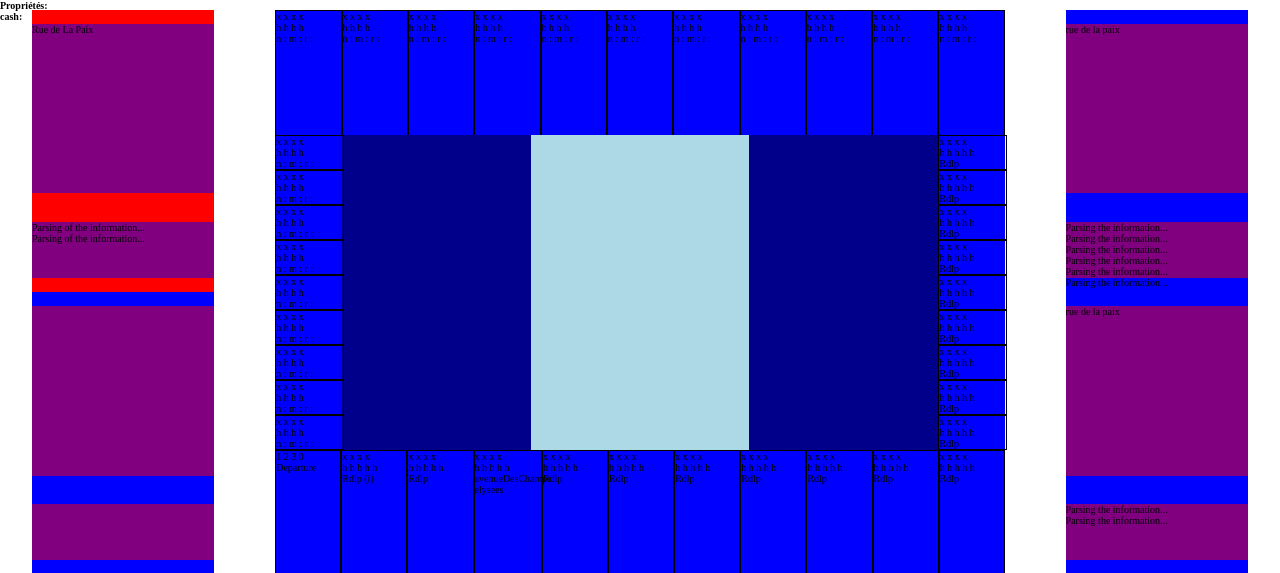
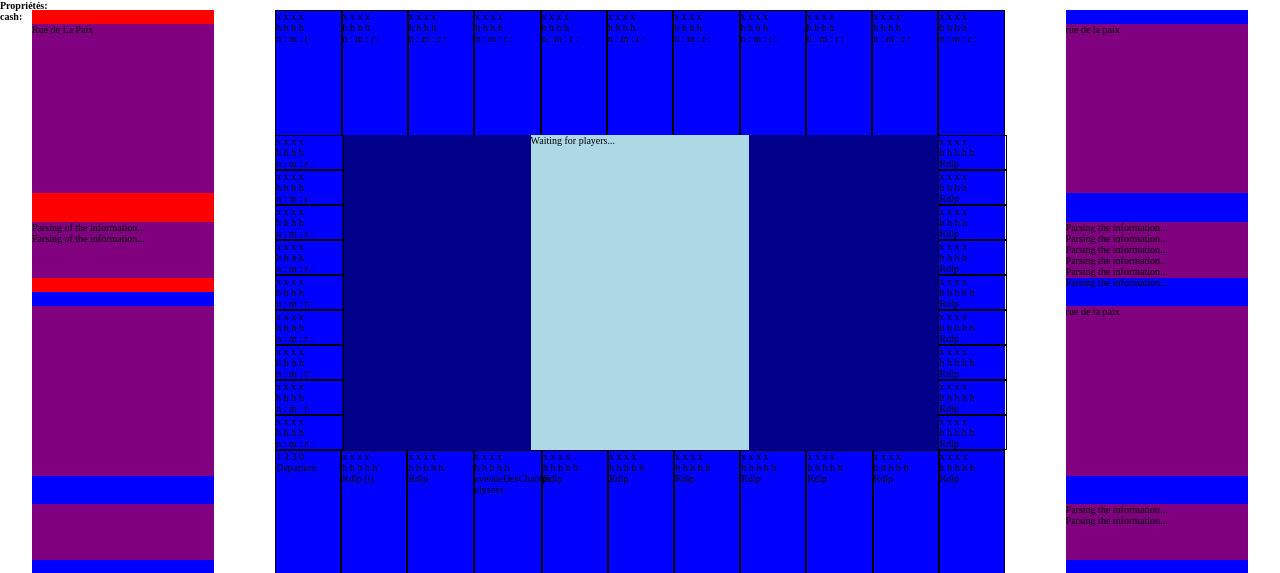
Before and after one commit to DevPlateforme/monopolyAI, a PHP site: page /monopolyai/soloGame.php in a window 1280 px wide. Shown: the part 102-675 px from the top of the page. Run offline with PHP 8.4, Linux system fonts and the light colour scheme.

Commit message:
addition of cash in humanplayer propositions, creation of the journal

```diff
--- a/soloGame.php
+++ b/soloGame.php
@@ -73,9 +73,10 @@
 
 
 
-
      <div id='bottomDiv'>
 
+     <input type="text" placeholder='cash offered' id='cashOffered'>
+     <input type="text" placeholder = 'cash asked' id='cashAsked'>
 
 
      <button id='sendPropositionButton' onclick = 'sendProposition()'>Envoyer cette proposition</button>
@@ -586,7 +587,7 @@
 
              </div>
 
-             <div id='boardJournal'></div>
+             <div id='boardJournal'>Waiting for players...</div>
 
                <div id='rightEdge'>
 
@@ -596,11 +597,11 @@
                  <span id ='square21Player3Pawn'>x</span>
                  <span id ='square21Player0Pawn'>x</span>
                  <br>
-                 <span class='house1' id='square21house1'>h</span>
-                 <span clas= 'house2' id='square21house2'>h</span>
-                 <span class='house3' id='square21house3'>h</span>
-                 <span class='house4' id='square21house4'>h</span>
-                 <span class='house4' id='square21house5'>h</span>
+                 <span class='house1' id='square21House1'>h</span>
+                 <span clas= 'house2' id='square21House2'>h</span>
+                 <span class='house3' id='square21House3'>h</span>
+                 <span class='house4' id='square21House4'>h</span>
+                 <span class='house4' id='square21House5'>h</span>
                  <br>
                  <span class ='squareName'>Rdlp</span>
               </div>
@@ -611,11 +612,10 @@
                  <span id ='square22Player3Pawn'>x</span>
                  <span id ='square22Player0Pawn'>x</span>
                  <br>
-                 <span class='house1' id='square22house1'>h</span>
-                 <span clas= 'house2' id='square22house2'>h</span>
-                 <span class='house3' id='square22house3'>h</span>
-                 <span class='house4' id='square22house4'>h</span>
-                 <span class='house4' id='square22house5'>h</span>
+                 <span class='house1' id='square22House1'>h</span>
+                 <span clas= 'house2' id='square22House2'>h</span>
+                 <span class='house3' id='square22House3'>h</span>
+                 <span class='house4' id='square22House4'>h</span>
                  <br>
                  <span class ='squareName'>Rdlp</span>
 
@@ -626,11 +626,10 @@
                  <span id ='square23Player3Pawn'>x</span>
                  <span id ='square23Player0Pawn'>x</span>
                  <br>
-                 <span class='house1' id='square23house1'>h</span>
-                 <span clas= 'house2' id='square23house2'>h</span>
-                 <span class='house3' id='square23house3'>h</span>
-                 <span class='house4' id='square23house4'>h</span>
-                 <span class='house4' id='square23house5'>h</span>
+                 <span class='house1' id='square23House1'>h</span>
+                 <span clas= 'house2' id='square23House2'>h</span>
+                 <span class='house3' id='square23House3'>h</span>
+                 <span class='house4' id='square23House4'>h</span>
                  <br>
                  <span class ='squareName'>Rdlp</span>
 
@@ -641,11 +640,10 @@
                  <span id ='square24Player3Pawn'>x</span>
                  <span id ='square24Player0Pawn'>x</span>
                  <br>
-                 <span class='house1' id='square24house1'>h</span>
-                 <span clas= 'house2' id='square24house2'>h</span>
-                 <span class='house3' id='square24house3'>h</span>
-                 <span class='house4' id='square24house4'>h</span>
-                 <span class='house4' id='square24house5'>h</span>
+                 <span class='house1' id='square24House1'>h</span>
+                 <span clas= 'house2' id='square24House2'>h</span>
+                 <span class='house3' id='square24House3'>h</span>
+                 <span class='house4' id='square24House4'>h</span>
                  <br>
                  <span class ='squareName'>Rdlp</span>
 
@@ -657,11 +655,11 @@
                  <span id ='square25Player3Pawn'>x</span>
                  <span id ='square25Player0Pawn'>x</span>
                  <br>
-                 <span class='house1' id='square25house1'>h</span>
-                 <span clas= 'house2' id='square25house2'>h</span>
-                 <span class='house3' id='square25house3'>h</span>
-                 <span class='house4' id='square25house4'>h</span>
-                 <span class='house4' id='square25house5'>h</span>
+                 <span class='house1' id='square25House1'>h</span>
+                 <span clas= 'house2' id='square25House2'>h</span>
+                 <span class='house3' id='square25House3'>h</span>
+                 <span class='house4' id='square25House4'>h</span>
+                 <span class='house4' id='square25House5'>h</span>
                  <br>
                  <span class ='squareName'>Rdlp</span>
 
@@ -674,11 +672,11 @@
                  <span id ='square26Player3Pawn'>x</span>
                  <span id ='square26Player0Pawn'>x</span>
                  <br>
-                 <span class='house1' id='square26house1'>h</span>
-                 <span clas= 'house2' id='square26house2'>h</span>
-                 <span class='house3' id='square26house3'>h</span>
-                 <span class='house4' id='square26house4'>h</span>
-                 <span class='house4' id='square26house5'>h</span>
+                 <span class='house1' id='square26House1'>h</span>
+                 <span clas= 'house2' id='square26House2'>h</span>
+                 <span class='house3' id='square26House3'>h</span>
+                 <span class='house4' id='square26House4'>h</span>
+                 <span class='house4' id='square26House5'>h</span>
                  <br>
                  <span class ='squareName'>Rdlp</span>
 
@@ -689,11 +687,11 @@
                  <span id ='square27Player3Pawn'>x</span>
                  <span id ='square27Player0Pawn'>x</span>
                  <br>
-                 <span class='house1' id='square27house1'>h</span>
-                 <span clas= 'house2' id='square27house2'>h</span>
-                 <span class='house3' id='square27house3'>h</span>
-                 <span class='house4' id='square27house4'>h</span>
-                 <span class='house4' id='square27house5'>h</span>
+                 <span class='house1' id='square27House1'>h</span>
+                 <span clas= 'house2' id='square27House2'>h</span>
+                 <span class='house3' id='square27House3'>h</span>
+                 <span class='house4' id='square27House4'>h</span>
+                 <span class='house4' id='square27House5'>h</span>
                  <br>
                  <span class ='squareName'>Rdlp</span>
 
@@ -705,11 +703,11 @@
                  <span id ='square28Player3Pawn'>x</span>
                  <span id ='square28Player0Pawn'>x</span>
                  <br>
-                 <span class='house1' id='square28house1'>h</span>
-                 <span clas= 'house2' id='square28house2'>h</span>
-                 <span class='house3' id='square28house3'>h</span>
-                 <span class='house4' id='square28house4'>h</span>
-                 <span class='house4' id='square28house5'>h</span>
+                 <span class='house1' id='square28House1'>h</span>
+                 <span clas= 'house2' id='square28House2'>h</span>
+                 <span class='house3' id='square28House3'>h</span>
+                 <span class='house4' id='square28House4'>h</span>
+                 <span class='house4' id='square28House5'>h</span>
                  <br>
                  <span class ='squareName'>Rdlp</span>
 
@@ -723,11 +721,11 @@
                  <span id ='square29Player3Pawn'>x</span>
                  <span id ='square29Player0Pawn'>x</span>
                  <br>
-                 <span class='house1' id='square29house1'>h</span>
-                 <span clas= 'house2' id='square29house2'>h</span>
-                 <span class='house3' id='square29house3'>h</span>
-                 <span class='house4' id='square29house4'>h</span>
-                 <span class='house4' id='square29house5'>h</span>
+                 <span class='house1' id='square29House1'>h</span>
+                 <span clas= 'house2' id='square29House2'>h</span>
+                 <span class='house3' id='square29House3'>h</span>
+                 <span class='house4' id='square29House4'>h</span>
+                 <span class='house4' id='square29House5'>h</span>
                  <br>
                  <span class ='squareName'>Rdlp</span>
 
@@ -756,11 +754,11 @@
                  <span id ='square39Player3Pawn'>x</span>
                  <span id ='square39Player0Pawn'>x</span>
                  <br>
-                 <span class='house1' id='square39house1'>h</span>
-                 <span clas= 'house2' id='square39house2'>h</span>
-                 <span class='house3' id='square39house3'>h</span>
-                 <span class='house4' id='square39house4'>h</span>
-                 <span class='house4' id='square39house5'>h</span>
+                 <span class='house1' id='square39House1'>h</span>
+                 <span clas= 'house2' id='square39House2'>h</span>
+                 <span class='house3' id='square39House3'>h</span>
+                 <span class='house4' id='square39House4'>h</span>
+                 <span class='house4' id='square39House5'>h</span>
                  <br>
                  <span class ='squareName'>Rdlp</span>
 
@@ -774,11 +772,11 @@
                  <span id ='square38Player3Pawn'>x</span>
                  <span id ='square38Player0Pawn'>x</span>
                  <br>
-                 <span class='house1' id='square38house1'>h</span>
-                 <span clas= 'house2' id='square38house2'>h</span>
-                 <span class='house3' id='square38house3'>h</span>
-                 <span class='house4' id='square38house4'>h</span>
-                 <span class='house4' id='square38house5'>h</span>
+                 <span class='house1' id='square38House1'>h</span>
+                 <span clas= 'house2' id='square38House2'>h</span>
+                 <span class='house3' id='square38House3'>h</span>
+                 <span class='house4' id='square38House4'>h</span>
+                 <span class='house4' id='square38House5'>h</span>
                  <br>
                  <span class ='squareName'>Rdlp</span>
 
@@ -789,11 +787,11 @@
                  <span id ='square37Player3Pawn'>x</span>
                  <span id ='square37Player0Pawn'>x</span>
                  <br>
-                 <span class='house1' id='square37house1'>h</span>
-                 <span clas= 'house2' id='square37house2'>h</span>
-                 <span class='house3' id='square37house3'>h</span>
-                 <span class='house4' id='square37house4'>h</span>
-                 <span class='house4' id='square37house5'>h</span>
+                 <span class='house1' id='square37House1'>h</span>
+                 <span clas= 'house2' id='square37House2'>h</span>
+                 <span class='house3' id='square37House3'>h</span>
+                 <span class='house4' id='square37House4'>h</span>
+                 <span class='house4' id='square37House5'>h</span>
                  <br>
                  <span class ='squareName'>avenueDesChamps elysees</span>
 
@@ -806,11 +804,11 @@
                  <span id ='square36Player3Pawn'>x</span>
                  <span id ='square36Player0Pawn'>x</span>
                  <br>
-                 <span class='house1' id='square36house1'>h</span>
-                 <span clas= 'house2' id='square36house2'>h</span>
-                 <span class='house3' id='square36house3'>h</span>
-                 <span class='house4' id='square36house4'>h</span>
-                 <span class='house4' id='square36house5'>h</span>
+                 <span class='house1' id='square36House1'>h</span>
+                 <span clas= 'house2' id='square36House2'>h</span>
+                 <span class='house3' id='square36House3'>h</span>
+                 <span class='house4' id='square36House4'>h</span>
+                 <span class='house4' id='square36House5'>h</span>
                  <br>
                  <span class ='squareName'>Rdlp</span>
 
@@ -821,11 +819,11 @@
                  <span id ='square35Player3Pawn'>x</span>
                  <span id ='square35Player0Pawn'>x</span>
                  <br>
-                 <span class='house1' id='square35house1'>h</span>
-                 <span clas= 'house2' id='square35house2'>h</span>
-                 <span class='house3' id='square35house3'>h</span>
-                 <span class='house4' id='square35house4'>h</span>
-                 <span class='house4' id='square35house5'>h</span>
+                 <span class='house1' id='square35House1'>h</span>
+                 <span clas= 'house2' id='square35House2'>h</span>
+                 <span class='house3' id='square35House3'>h</span>
+                 <span class='house4' id='square35House4'>h</span>
+                 <span class='house4' id='square35House5'>h</span>
                  <br>
                  <span class ='squareName'>Rdlp</span>
 
@@ -836,11 +834,11 @@
                  <span id ='square34Player3Pawn'>x</span>
                  <span id ='square34Player0Pawn'>x</span>
                  <br>
-                 <span class='house1' id='square34house1'>h</span>
-                 <span clas= 'house2' id='square34house2'>h</span>
-                 <span class='house3' id='square34house3'>h</span>
-                 <span class='house4' id='square34house4'>h</span>
-                 <span class='house4' id='square34house5'>h</span>
+                 <span class='house1' id='square34House1'>h</span>
+                 <span clas= 'house2' id='square34House2'>h</span>
+                 <span class='house3' id='square34House3'>h</span>
+                 <span class='house4' id='square34House4'>h</span>
+                 <span class='house4' id='square34House5'>h</span>
                  <br>
                  <span class ='squareName'>Rdlp</span>
 
@@ -851,7 +849,7 @@
                  <span id ='square33Player3Pawn'>x</span>
                  <span id ='square33Player0Pawn'>x</span>
                  <br>
-                 <span class='house1' id='square33house1'>h</span>
+                 <span class='house1' id='square33House1'>h</span>
                  <span clas= 'house2' id='square33house2'>h</span>
                  <span class='house3' id='square33house3'>h</span>
                  <span class='house4' id='square33house4'>h</span>
@@ -866,11 +864,11 @@
                  <span id ='square32Player3Pawn'>x</span>
                  <span id ='square32Player0Pawn'>x</span>
                  <br>
-                 <span class='house1' id='square32house1'>h</span>
-                 <span clas= 'house2' id='square32house2'>h</span>
-                 <span class='house3' id='square32house3'>h</span>
-                 <span class='house4' id='square32house4'>h</span>
-                 <span class='house4' id='square32house5'>h</span>
+                 <span class='house1' id='square32House1'>h</span>
+                 <span clas= 'house2' id='square32House2'>h</span>
+                 <span class='house3' id='square32House3'>h</span>
+                 <span class='house4' id='square32House4'>h</span>
+                 <span class='house4' id='square32House5'>h</span>
                  <br>
                  <span class ='squareName'>Rdlp</span>
 
@@ -881,11 +879,11 @@
                  <span id ='square31Player3Pawn'>x</span>
                  <span id ='square31Player0Pawn'>x</span>
                  <br>
-                 <span class='house1' id='square31house1'>h</span>
-                 <span clas= 'house2' id='square31house2'>h</span>
-                 <span class='house3' id='square31house3'>h</span>
-                 <span class='house4' id='square31house4'>h</span>
-                 <span class='house4' id='square31house5'>h</span>
+                 <span class='house1' id='square31House1'>h</span>
+                 <span clas= 'house2' id='square31House2'>h</span>
+                 <span class='house3' id='square31House3'>h</span>
+                 <span class='house4' id='square31House4'>h</span>
+                 <span class='house4' id='square31House5'>h</span>
                  <br>
                  <span class ='squareName'>Rdlp</span>
 
@@ -896,11 +894,11 @@
                  <span id ='square30Player3Pawn'>x</span>
                  <span id ='square30Player0Pawn'>x</span>
                  <br>
-                 <span class='house1' id='square30house1'>h</span>
-                 <span clas= 'house2' id='square30house2'>h</span>
-                 <span class='house3' id='square30house3'>h</span>
-                 <span class='house4' id='square30house4'>h</span>
-                 <span class='house4' id='square30house5'>h</span>
+                 <span class='house1' id='square30House1'>h</span>
+                 <span clas= 'house2' id='square30House2'>h</span>
+                 <span class='house3' id='square30House3'>h</span>
+                 <span class='house4' id='square30House4'>h</span>
+                 <span class='house4' id='square30House5'>h</span>
                  <br>
                  <span class ='squareName'>Rdlp</span>
 
--- a/soloJs/vars.js
+++ b/soloJs/vars.js
@@ -88,7 +88,7 @@
 var ai3 = {playerIndex: 3 , key : 0,  position: 0 , name: 'ai3', cash: 1500, bankruptcy:false, rents: 0 , propertiesCount: 0 , propertiesByColor : [ { color: brown, monopoly: false, housesBuilt: false, houses: 0 , properties : [ ] }, { color: lightBlue, monopoly: false, housesBuilt: false, houses: 0 , properties : [ ]}, { color: purple, monopoly: false, housesBuilt: false, houses: 0 , properties : [ ]},{ color: orange, monopoly: false, housesBuilt: false, houses: 0 , properties : [ ]}, { color: red, monopoly: false, housesBuilt: false, houses: 0 , properties : [ ]} , { color: yellow, monopoly: false, housesBuilt: false, houses: 0 , properties : [ ]}, { color: green, monopoly: false, housesBuilt: false, houses: 0 , properties : [ ]} , { color: darkBlue, monopoly: false, housesBuilt: false, houses: 0 , properties : [ ]} , { color: black , monopoly: false, housesBuilt: false, houses: 0 , properties : [ ]}, { color: publicServicesColor, monopoly: false, housesBuilt: false, houses: 0 , properties : [ ]} ] ,  nonMonopolyProperties: [] , propertiesArray: [], bankruptcyInterval : off , availability : available , propositionToAnswer : none, inBuildingProposition : none , propositionDone : none , propositionList: [] , mortgages: [] , monopolies: 0 , monopoliesArray: [] , mortgagedMonopolyProperties: [] , willingnessToBuild : true ,  trickRefusalsCount: 0 , fairPropositionRefusals: 0 , unfairPropositionsRefusals: 0 , humanPerception: regular }
 
 
-var playersArray = [humanPlayer , ai1, ai2 , ai3];
+var playersArray = [ai1, ai2 , humanPlayer , ai3];
 
 
 
@@ -104,7 +104,7 @@
 var diceResult;
 
 
-var nextDiceLauncherIndex = 0;
+var nextDiceLauncherIndex = humanPlayer.playerIndex;
 
 var nextDiceLauncher;
 
```
Also changed, not shown: soloJs/board.js (+12 -7 lines), soloJs/creation.js (+0 -8 lines), soloJs/defs.js (+23 -6 lines), soloJs/gui.js (+54 -39 lines), soloJs/init.js (+5 -6 lines), soloJs/proposition.js (+42 -18 lines), soloJs/search.js (+5 -2 lines).
